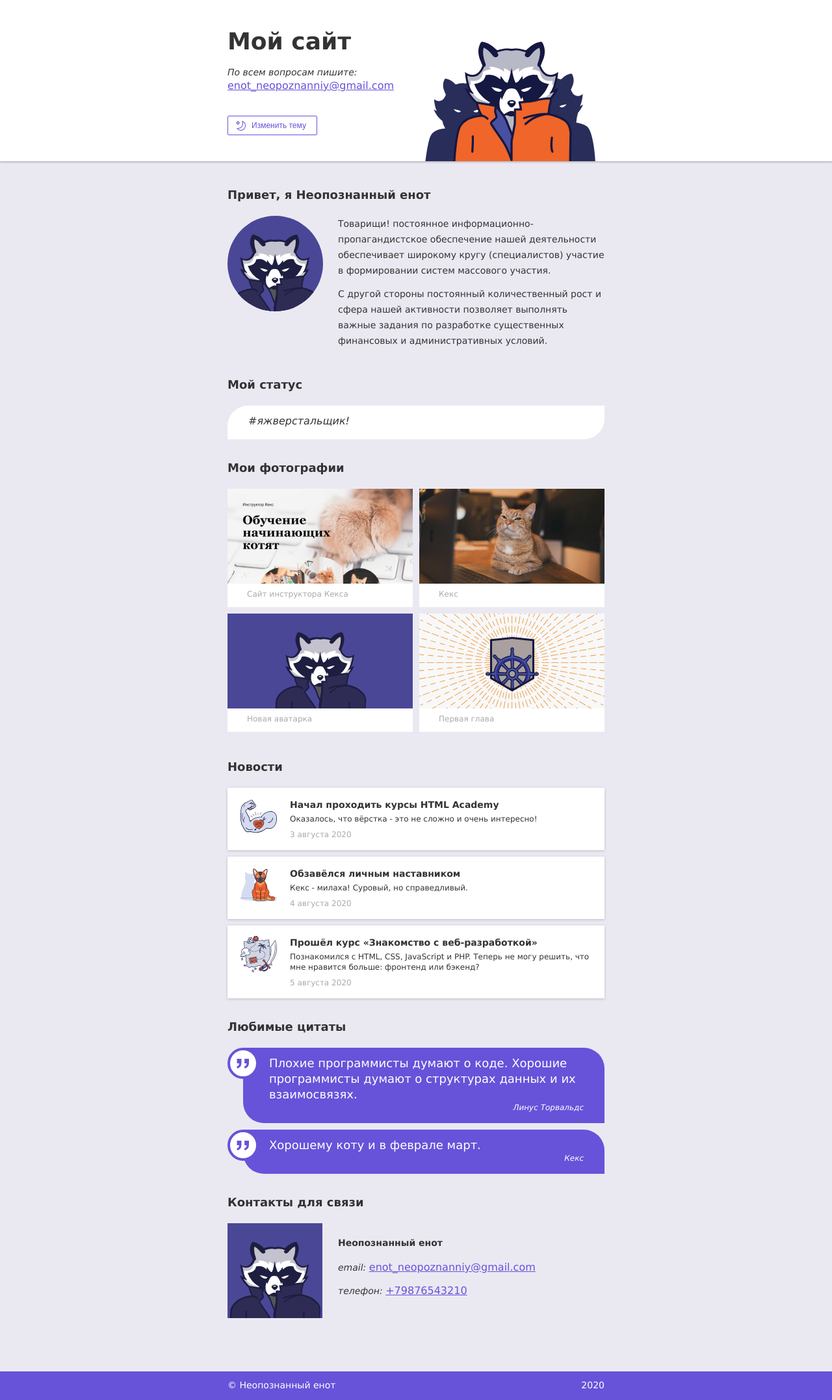
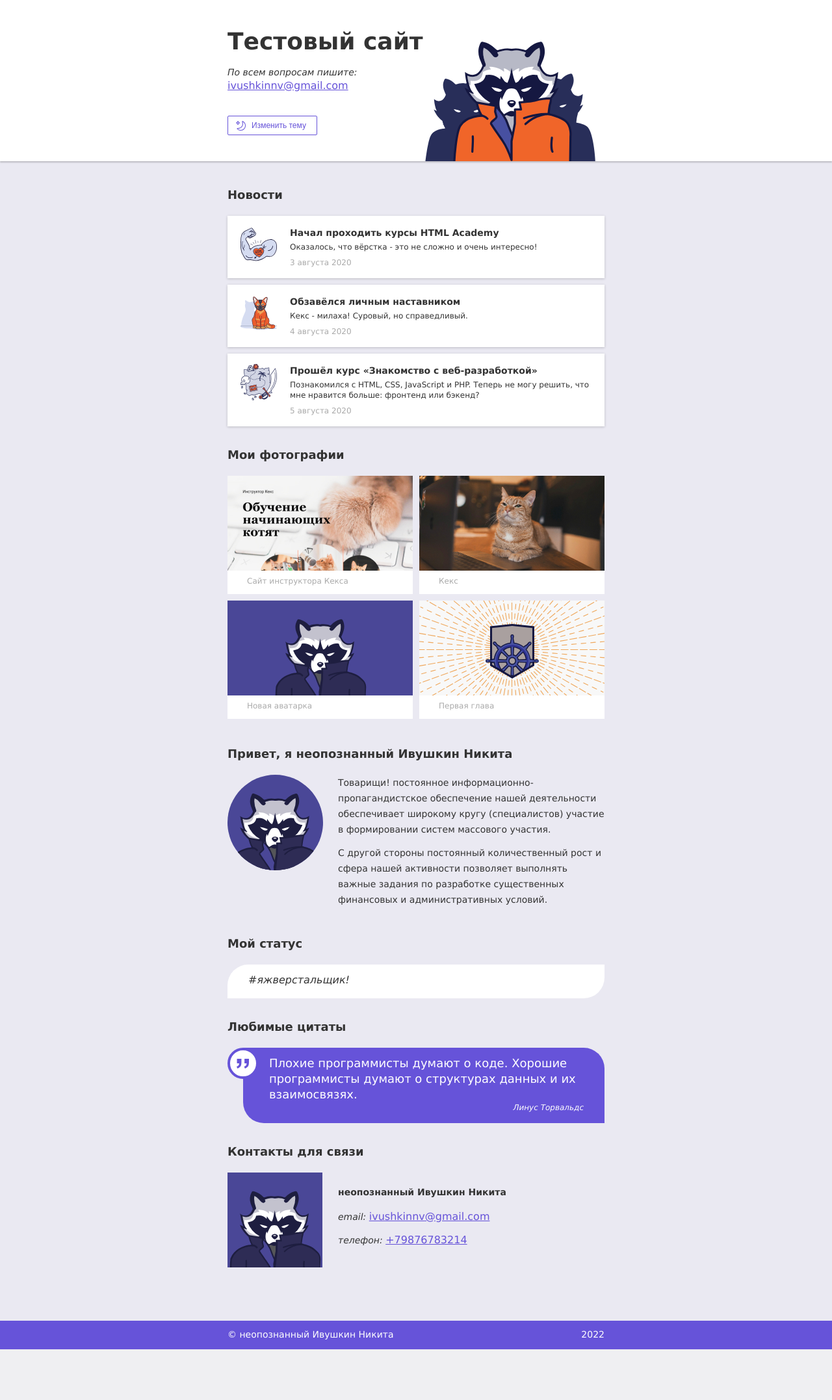
Before and after one commit to Stranger10110/vus_net_php, a PHP site: page / in a window 1280 px wide. Shown: the whole page at 65% size. After the commit the page ends 2076 px from the top, so only its background shows below. Run offline with PHP 8.4, Linux system fonts and the light colour scheme.

Commit message:
A little bit of changes

```diff
--- a/components/footer.php
+++ b/components/footer.php
@@ -2,7 +2,7 @@
   <footer class="page-footer">
     <div class="container">
       <p>© <?= $name ?></p>
-      <p>2020</p>
+      <p>2022</p>
     </div>
   </footer>
   <script src="script.js"></script>
--- a/components/quotes.php
+++ b/components/quotes.php
@@ -4,8 +4,4 @@
     <p>Плохие программисты думают о коде. Хорошие программисты думают о структурах данных и их взаимосвязях.</p>
     <cite>Линус Торвальдс</cite>
   </blockquote>
-  <blockquote>
-    <p>Хорошему коту и в феврале март.</p>
-    <cite>Кекс</cite>
-  </blockquote>
 </section>
--- a/index.php
+++ b/index.php
@@ -1,15 +1,16 @@
 <?php
-$title = 'Мой сайт';
-$name = 'Неопознанный енот';
+$title = 'Тестовый сайт';
+$name = 'неопознанный Ивушкин Никита';
 $image = 'img/unknown-raccoon.svg';
-$email = 'enot_neopoznanniy@gmail.com';
-$phone = '+79876543210';
+$email = 'ivushkinnv@gmail.com';
+$phone = '+79876783214';
 
 require('components/header.php');
+require('components/news.php');
+require('components/photos.php');
 require('components/about.php');
 require('components/status.php');
-require('components/photos.php');
-require('components/news.php');
 require('components/quotes.php');
 require('components/contacts.php');
 require('components/footer.php');
+?>
```
